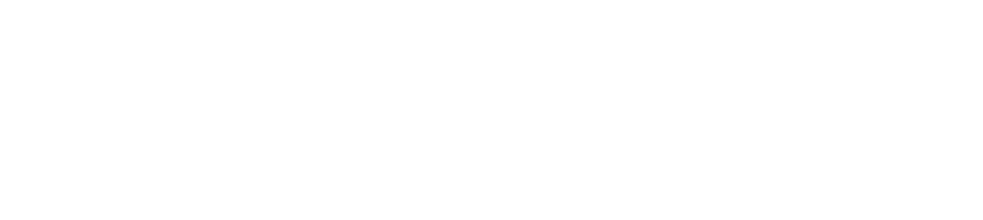
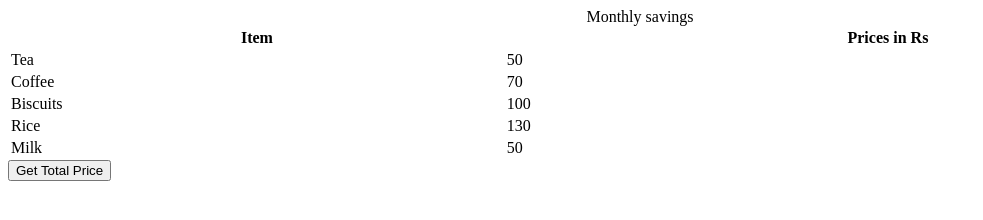
Before and after one commit to acciojob/grofers-checkout-2-kaustavsarkar14, a website: page main.html in a window 1280 px wide. Shown: the whole page, without its empty margins (0-983 px from the left). Drawn offline with Linux system fonts and the light colour scheme.

Commit message:
created a submission

```diff
--- a/main.html
+++ b/main.html
@@ -7,7 +7,36 @@
 </head>
 
 <body>
-	<!-- the entire body must be written by student -->
+    <!-- the entire body must be written by student -->
+    <table style="width: 100%">
+    <caption>
+      Monthly savings
+    </caption>
+    <tr>
+      <th>Item</th>
+      <th>Prices in Rs</th>
+    </tr>
+    <tr>
+      <td class="item">Tea</td>
+      <td class="price">50</td>
+    </tr>
+    <tr>
+      <td class="item">Coffee</td>
+      <td class="price">70</td>
+    </tr>
+    <tr>
+      <td class="item">Biscuits</td>
+      <td class="price">100</td>
+    </tr>
+    <tr>
+      <td class="item">Rice</td>
+      <td class="price">130</td>
+    </tr>
+    <tr>
+      <td class="item">Milk</td>
+      <td class="price">50</td>
+    </tr>
+  </table>
     <script type="text/javascript" src="./script.js">
 </script>
 
--- a/script.js
+++ b/script.js
@@ -1 +1,19 @@
-//your code here
+const getSumBtn = document.createElement("button");
+getSumBtn.append("Get Total Price");
+document.body.appendChild(getSumBtn);
+const prices = document.querySelectorAll('.price')
+
+const getSum = () => {
+//Add your code here
+	let total = 0
+	prices.forEach(el=>{
+		total+=Number(el.innerText)
+	})
+	const newRow = document.createElement('tr')
+	newRow.innerText = total
+	newRow.id = "ans"
+	const table = document.querySelectorAll('table')[0]
+	table.appendChild(newRow)
+};
+
+getSumBtn.addEventListener("click", getSum);
```
